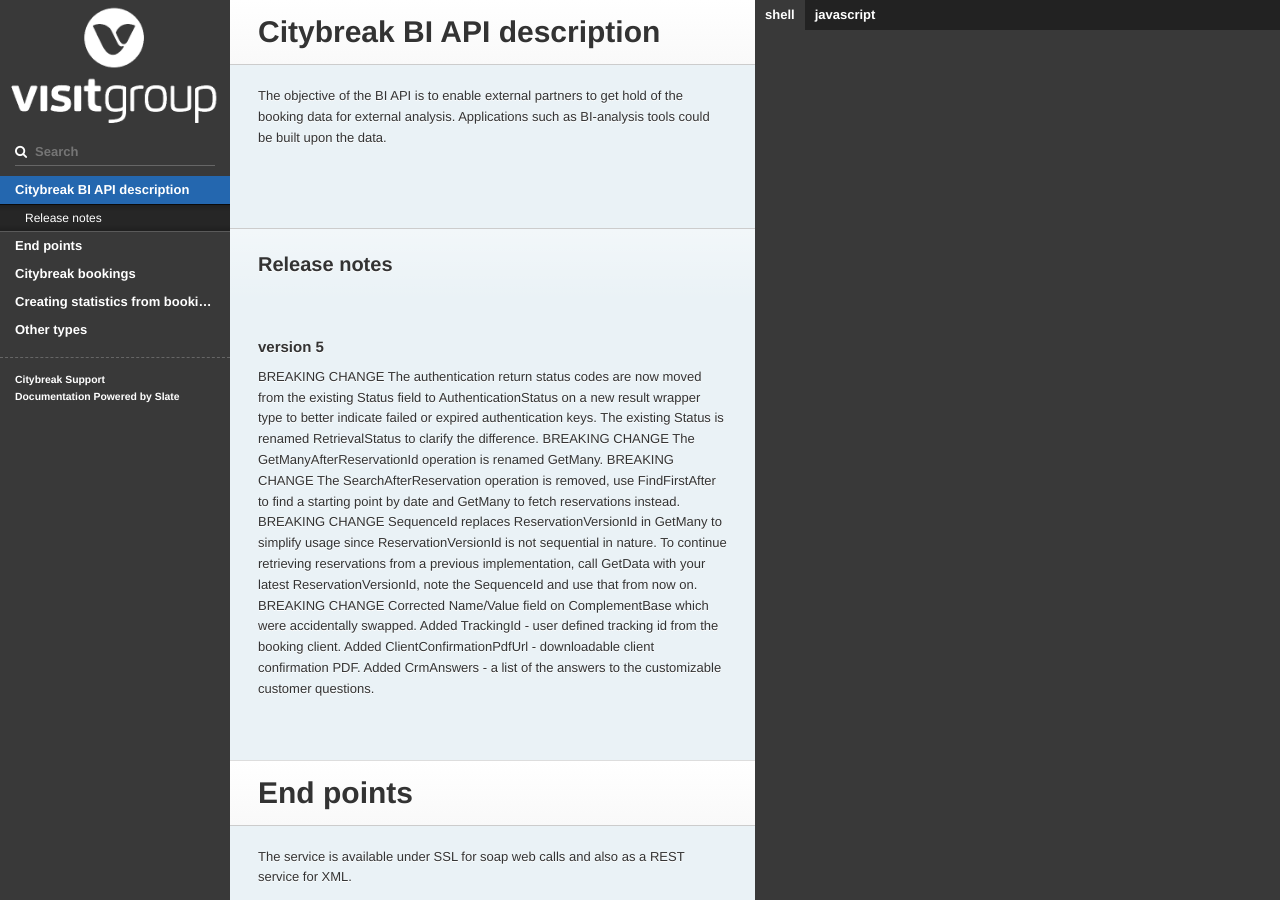
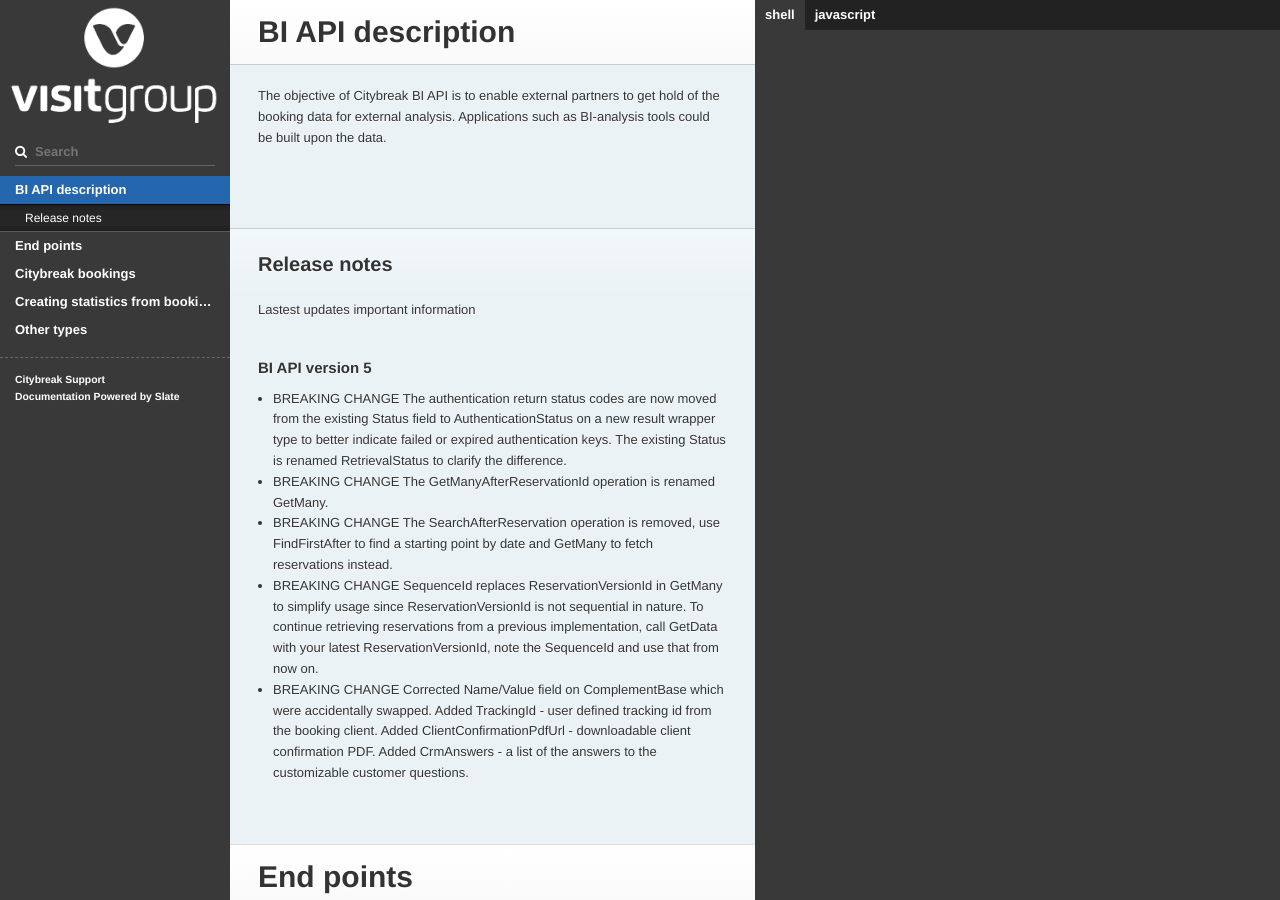
Before and after one commit to visit/bi-api-doc, a Jekyll site: the page built from index.md, in a window 1280 px wide and 900 px high. Built offline with Jekyll 4.4.1, drawn with Linux system fonts in a browser that asks for light colours; our own code applies the rules of GitHub Pages for plain Markdown files.

Commit message:
Update intro.md

```diff
--- a/_includes/intro.md
+++ b/_includes/intro.md
@@ -1,15 +1,17 @@
-# Citybreak BI API description
+# BI API description
 
-The objective of the BI API is to enable external partners to get hold of the booking data for external analysis. Applications such as BI-analysis tools could be built upon the data.
+The objective of Citybreak BI API is to enable external partners to get hold of the booking data for external analysis. Applications such as BI-analysis tools could be built upon the data.
 
 ## Release notes
 
-### version 5
-BREAKING CHANGE The authentication return status codes are now moved from the existing Status field to AuthenticationStatus on a new result wrapper type to better indicate failed or expired authentication keys. The existing Status is renamed RetrievalStatus to clarify the difference.
-BREAKING CHANGE The GetManyAfterReservationId operation is renamed GetMany.
-BREAKING CHANGE The SearchAfterReservation operation is removed, use FindFirstAfter to find a starting point by date and GetMany to fetch reservations instead.
-BREAKING CHANGE SequenceId replaces ReservationVersionId in GetMany to simplify usage since ReservationVersionId is not sequential in nature. To continue retrieving reservations from a previous implementation, call GetData with your latest ReservationVersionId, note the SequenceId and use that from now on.
-BREAKING CHANGE Corrected Name/Value field on ComplementBase which were accidentally swapped.
+Lastest updates important information
+
+### BI API version 5
+* BREAKING CHANGE The authentication return status codes are now moved from the existing Status field to AuthenticationStatus on a new result wrapper type to better indicate failed or expired authentication keys. The existing Status is renamed RetrievalStatus to clarify the difference.
+* BREAKING CHANGE The GetManyAfterReservationId operation is renamed GetMany.
+* BREAKING CHANGE The SearchAfterReservation operation is removed, use FindFirstAfter to find a starting point by date and GetMany to fetch reservations instead.
+* BREAKING CHANGE SequenceId replaces ReservationVersionId in GetMany to simplify usage since ReservationVersionId is not sequential in nature. To continue retrieving reservations from a previous implementation, call GetData with your latest ReservationVersionId, note the SequenceId and use that from now on.
+* BREAKING CHANGE Corrected Name/Value field on ComplementBase which were accidentally swapped.
 Added TrackingId - user defined tracking id from the booking client.
 Added ClientConfirmationPdfUrl - downloadable client confirmation PDF.
 Added CrmAnswers - a list of the answers to the customizable customer questions.
```
